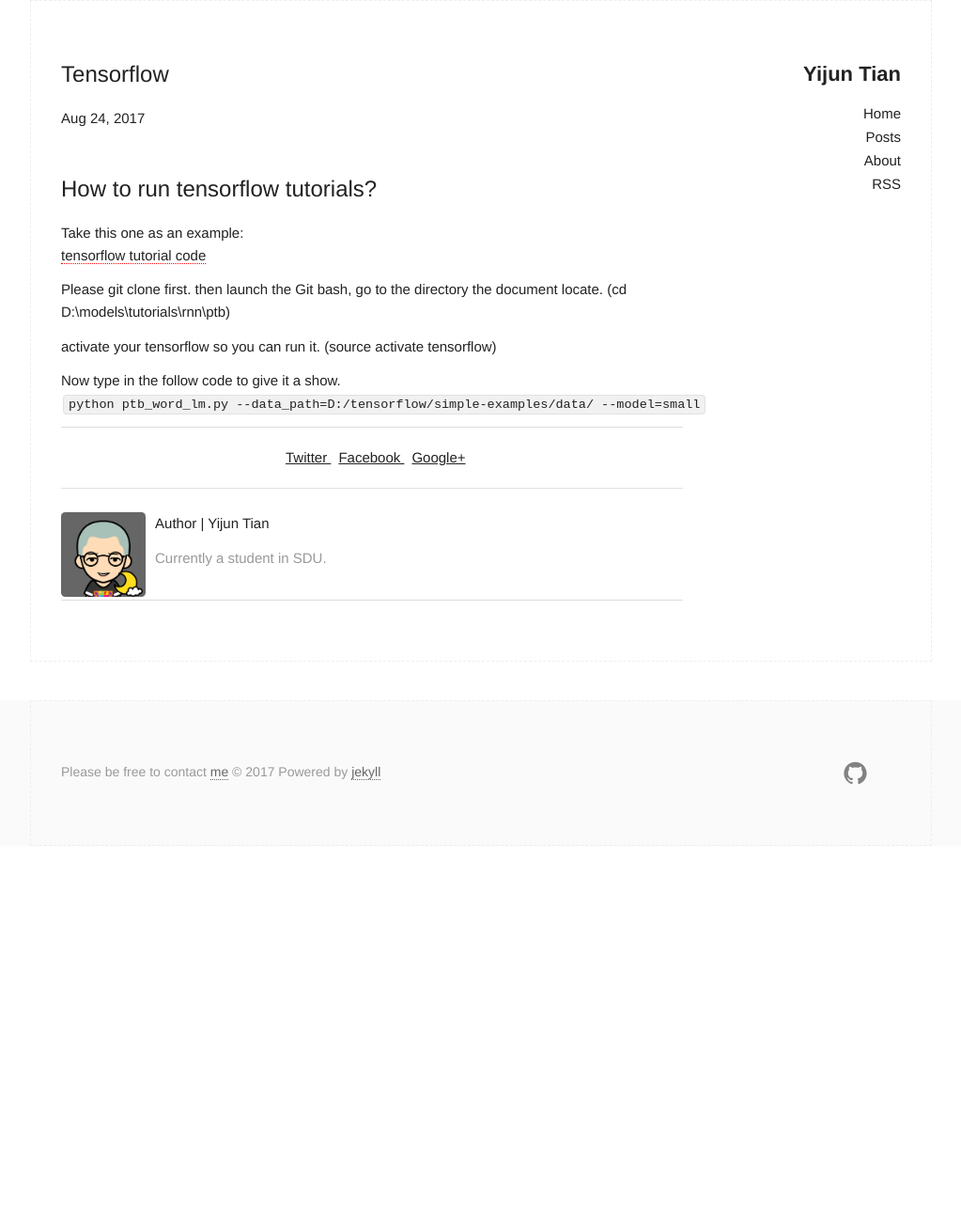
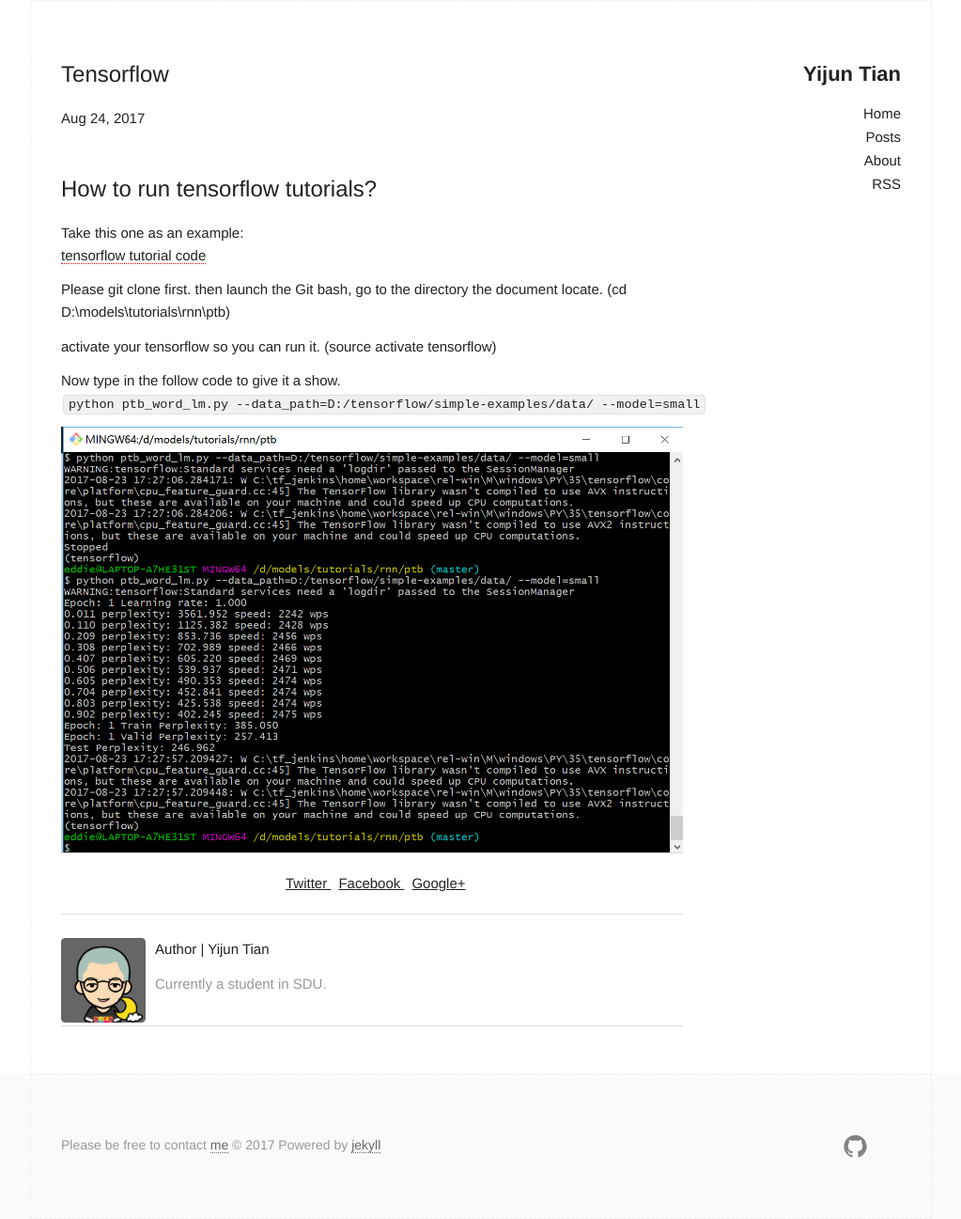
Before and after one commit to meettyj/blog, a Jekyll site: the page built from _posts/2017-08-24-Tensorflow.md, in a window 1280 px wide. Shown: the whole page at 94% size, without its empty margins (128-1151 px from the left). Built offline with Jekyll 4.4.1, drawn with Linux system fonts in a browser that asks for light colours; before the commit the page ends 900 px from its top, so only the background shows below that.

Commit message:
update posts

```diff
--- a/_posts/2017-08-24-Tensorflow.md
+++ b/_posts/2017-08-24-Tensorflow.md
@@ -19,3 +19,6 @@
 
 Now type in the follow code to give it a show.
 `python ptb_word_lm.py --data_path=D:/tensorflow/simple-examples/data/ --model=small`
+
+<div align='center'>
+<img src="{{site.baseurl}}/assets/img/tensorflow/1.png" alt="tensorflow-1"/></div>
```
Also changed, not shown: assets/img/tensorflow/1.png (added).
